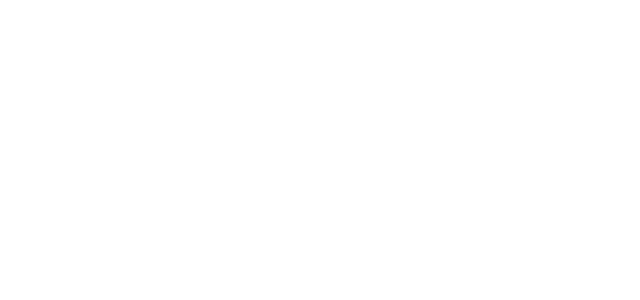
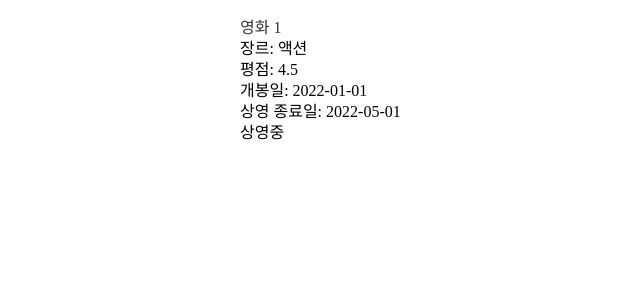
Before and after one commit to teawon/Good-Night-2nd-Hackathon-React, a React (Create React App) app: page /movie/1 in a window 1280 px wide. Before the commit this address had no page. Shown: the top 300 px of the page, without its empty margins (0-640 px from the left). Built offline with nearby package versions, Linux system fonts and the light colour scheme.

Commit message:
feat : 영화 상세 페이지 구현

```diff
--- a/src/App.tsx
+++ b/src/App.tsx
@@ -1,6 +1,7 @@
 import { BrowserRouter as Router, Route, Routes } from "react-router-dom";
 import GlobalStyles from "./GlobalStyles";
 import MovieListPage from "./pages/MovieListPage";
+import MovieDetailPage from "./pages/MovieDetailPage";
 
 function App() {
   return (
@@ -9,6 +10,10 @@
       <Routes>
         <Route path="/" element={<MovieListPage />} />
         <Route path="/movies" element={<MovieListPage />} />
+        <Route
+          path="/movie/:id"
+          element={<MovieDetailPage></MovieDetailPage>}
+        />
       </Routes>
     </Router>
   );
--- /dev/null
+++ b/src/pages/MovieDetailPage/index.tsx
@@ -0,0 +1,53 @@
+import React from "react";
+import styled from "styled-components";
+import { MovieProps } from "utils/types";
+
+const DetailWrapper = styled.div`
+  max-width: 800px;
+  margin: 0 auto;
+  padding: 20px;
+`;
+
+const MovieTitle = styled.h1`
+  margin: 0;
+  color: #333;
+`;
+
+const MovieDetails = styled.p`
+  margin: 5px 0;
+`;
+
+interface MovieDetailProps {
+  movie: MovieProps;
+}
+
+const MovieDetailPage = ({ movie }: MovieDetailProps) => {
+  return (
+    <DetailWrapper>
+      <MovieTitle>{movie.title}</MovieTitle>
+      <MovieDetails>장르: {movie.genre}</MovieDetails>
+      <MovieDetails>평점: {movie.rating || "평점 없음"}</MovieDetails>
+      <MovieDetails>개봉일: {movie.releaseDate}</MovieDetails>
+      <MovieDetails>상영 종료일: {movie.endDate}</MovieDetails>
+      <MovieDetails>
+        {movie.isCurrentlyShowing ? "상영중" : "상영 종료"}
+      </MovieDetails>
+    </DetailWrapper>
+  );
+};
+
+const dummyData: MovieProps = {
+  id: 1,
+  title: "영화 1",
+  rating: 4.5,
+  releaseDate: "2022-01-01",
+  endDate: "2022-05-01",
+  genre: "액션",
+  isCurrentlyShowing: true,
+};
+
+const MovieDetailContainer = () => {
+  return <MovieDetailPage movie={dummyData} />;
+};
+
+export default MovieDetailContainer;
--- a/src/pages/MovieListPage/MovieItem.tsx
+++ b/src/pages/MovieListPage/MovieItem.tsx
@@ -28,7 +28,7 @@
   movie: MovieProps;
 }
 
-const MovieItem: React.FC<MovieItemProps> = ({ movie }) => {
+const MovieItem = ({ movie }: MovieItemProps) => {
   return (
     <MovieLink to={`/movie/${movie.id}`}>
       <MovieWrapper>
--- a/src/pages/MovieListPage/index.tsx
+++ b/src/pages/MovieListPage/index.tsx
@@ -34,7 +34,7 @@
   margin-bottom: 20px;
 `;
 
-function MovieListPage() {
+const MovieListPage = () => {
   return (
     <MovieListWrapper>
       <Title>영화 목록</Title>
@@ -43,6 +43,6 @@
       ))}
     </MovieListWrapper>
   );
-}
+};
 
 export default MovieListPage;
```
